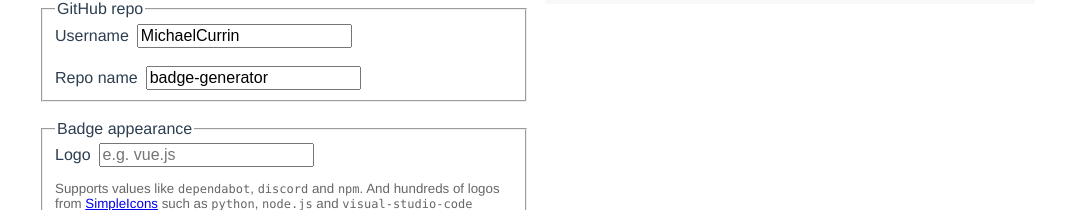
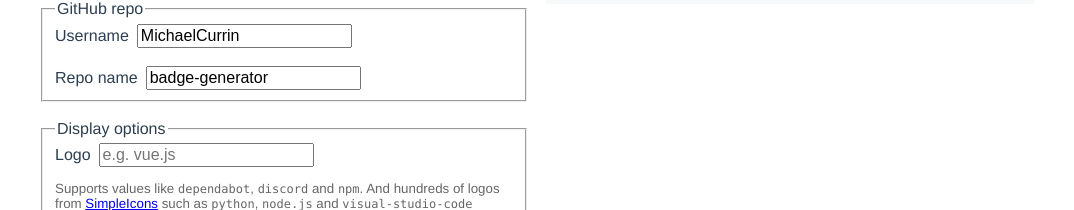
Before and after one commit to MichaelCurrin/badge-generator, a Vue app: page /#/package in a window 1280 px wide. Shown: the part 494-704 px from the top of the page, without its empty margins (103-1177 px from the left). Built offline with nearby package versions, Linux system fonts and the light colour scheme; a small style sheet from the web is missing.

Commit message:
feat: rename

```diff
--- a/src/views/PackageBadges.vue
+++ b/src/views/PackageBadges.vue
@@ -124,8 +124,8 @@
             </fieldset>
             <br />
 
-            <fieldset name="appearance">
-              <legend>Badge appearance</legend>
+            <fieldset name="display-options">
+              <legend>Display options</legend>
 
               <TextInput
                 label="Logo"
```
